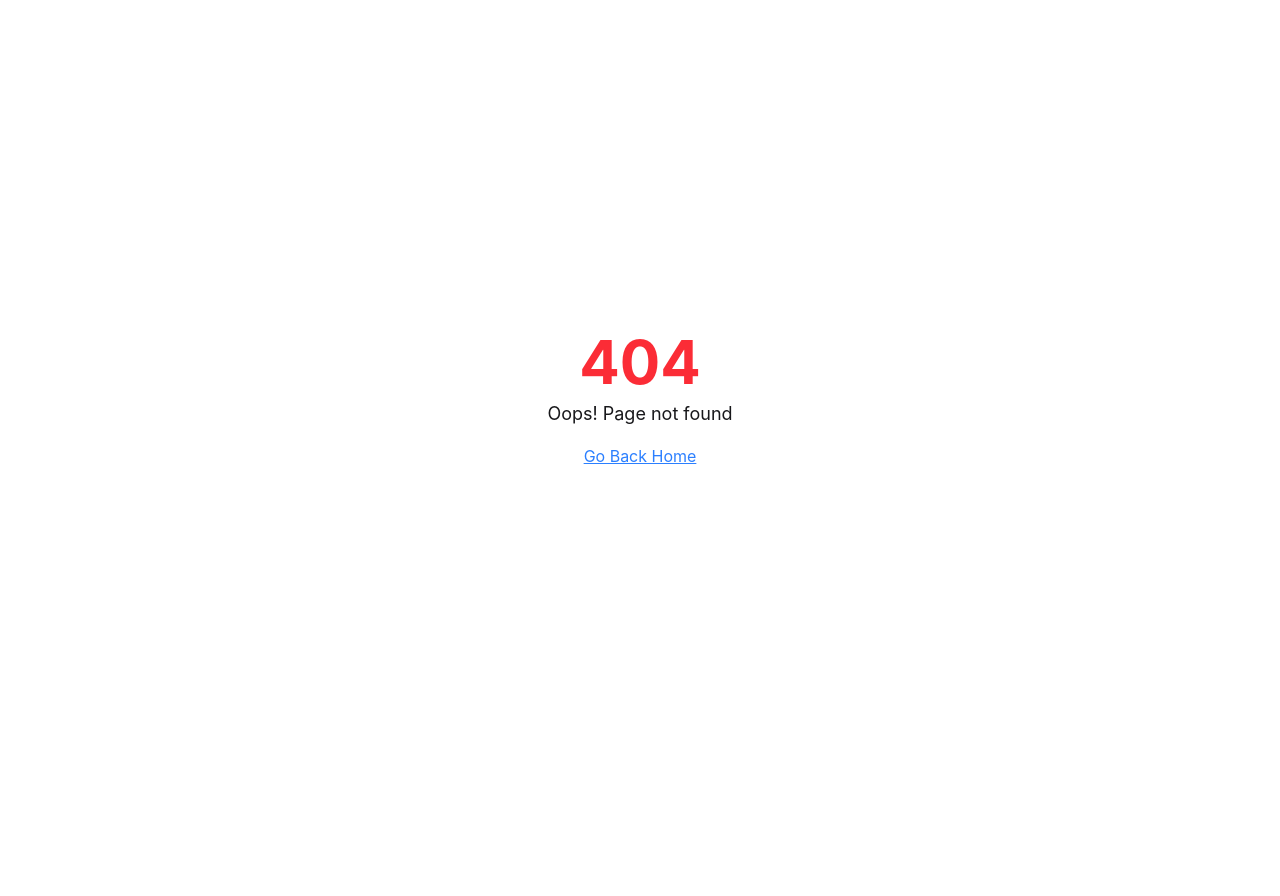
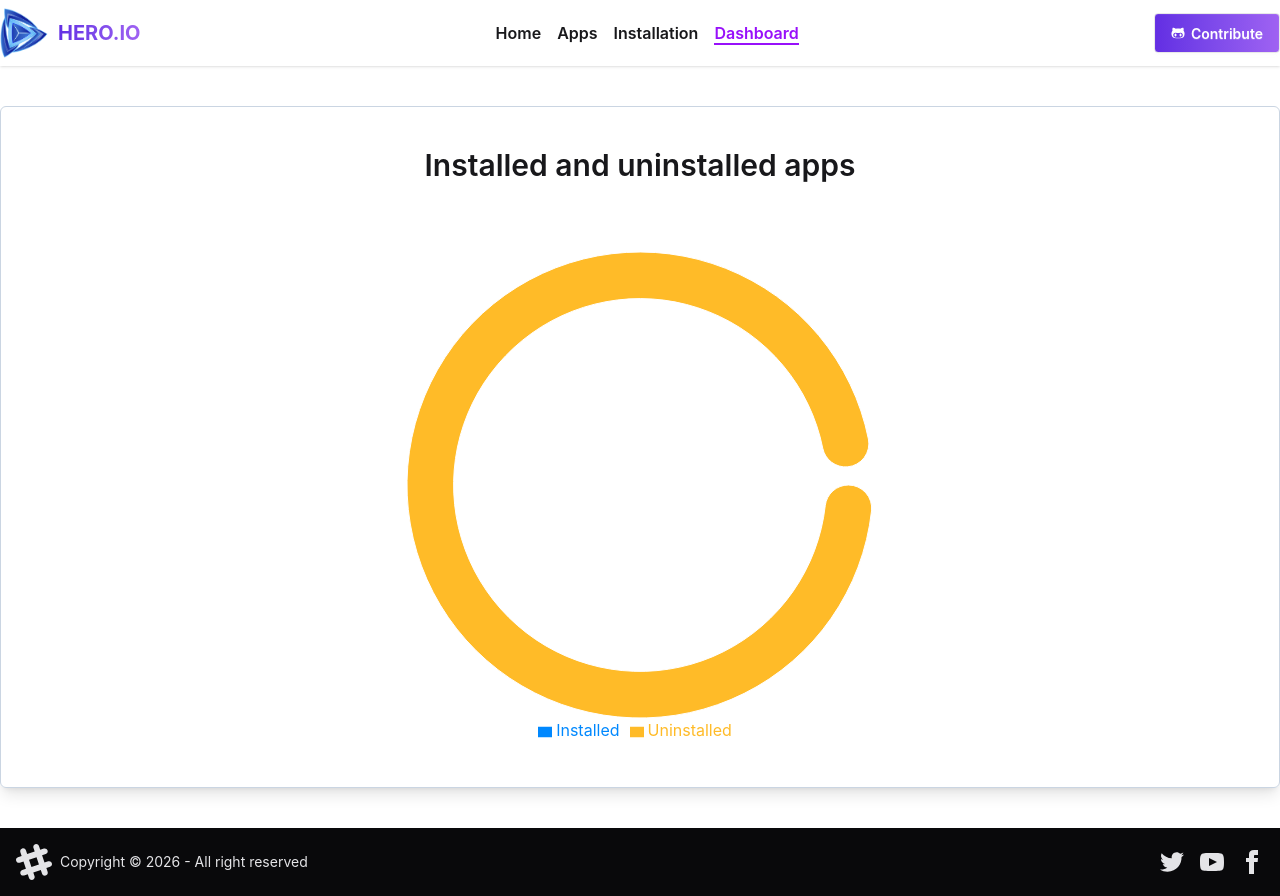
Before and after one commit to Dinislamj6/apps-play-store, a React (Vite) app: page /dashboard in a window 1280 px wide. Before the commit this address had no page. Before the commit the page ends 800 px from the top, so only its background shows below. Built offline with nearby package versions, Linux system fonts and the light colour scheme.

Commit message:
added dashboard page

```diff
--- a/package.json
+++ b/package.json
@@ -17,6 +17,7 @@
     "react-router": "^7.14.1",
     "react-spinners": "^0.17.0",
     "react-toastify": "^11.0.5",
+    "recharts": "^3.8.1",
     "tailwindcss": "^4.2.2"
   },
   "devDependencies": {
--- a/src/component/NavBar.jsx
+++ b/src/component/NavBar.jsx
@@ -11,10 +11,11 @@ const NavBar = () => {
                 <img src={logoImg} alt="Logo"  className='w-[50px]'/>
                 <h2 className='font-bold text-xl bg-linear-to-r from-[#632EE3] to-[#9F62F2] bg-clip-text text-transparent'>HERO.IO</h2>
              </div>
-        <ul  className='flex justify-between items-center gap-4'>
+         <ul  className='flex justify-between items-center gap-4'>
             <li><NavLink to={"/"} className={({isActive}) => `font-semibold ${isActive ? 'text-purple-600 border-b-2 border-purple-600' : ''}`}>Home</NavLink></li>
             <li><NavLink to={"/apps"} className={({isActive}) => `font-semibold ${isActive ? 'text-purple-600 border-b-2 border-purple-600' : ''}`}>Apps</NavLink></li>
             <li><NavLink to={"/install"} className={({isActive}) => `font-semibold ${isActive ? 'text-purple-600 border-b-2 border-purple-600' : ''}`}>Installation</NavLink></li>
+            <li><NavLink to={"/dashboard"} className={({isActive}) => `font-semibold ${isActive ? 'text-purple-600 border-b-2 border-purple-600' : ''}`}>Dashboard</NavLink></li>
 
         </ul>
         <button className='btn bg-linear-to-r from-[#632EE3] to-[#9F62F2] text-white'> <FaGithubAlt />Contribute</button>
--- /dev/null
+++ b/src/pages/dashboard/Dashboard.jsx
@@ -0,0 +1,42 @@
+import React, { useContext } from 'react';
+import { Legend, Pie, PieChart, Tooltip } from 'recharts';
+import { InstallAppsContext } from '../../context/InstallAppsProvider';
+import useApps from '../../hook/useApps';
+
+const Dashboard = () => {
+     const { installApps } = useContext(InstallAppsContext)
+       const {apps, loading} = useApps()
+       const uninstallApps = apps.length - installApps.length;
+       console.log(uninstallApps);
+    const data = [
+        { name: 'Installed', value: installApps.length, fill: '#0088FE' },
+        { name: 'Uninstalled', value: uninstallApps, fill: '#FFBB28' },
+    ]
+    return (
+        <div className='my-10 shadow-lg p-10 rounded-md border border-slate-300 container mx-auto'>
+            <h2 className='font-semibold text-3xl mb-16 text-center'>Installed and uninstalled apps</h2>
+            <PieChart style={{ width: '100%',
+                 maxWidth: '500px',
+                  maxHeight: '80vh',
+                  margin:"auto",
+                   aspectRatio: 1 }} responsive>
+                <Pie
+                    data={data}
+                    innerRadius="80%"
+                    outerRadius="100%"
+                    // Corner radius is the rounded edge of each pie slice
+                    cornerRadius="50%"
+                    fill="#8884d8"
+                    // padding angle is the gap between each pie slice
+                    paddingAngle={5}
+                    dataKey="value"
+                    isAnimationActive={true}
+                />
+                <Tooltip></Tooltip>
+                <Legend></Legend>
+            </PieChart>
+        </div>
+    );
+};
+
+export default Dashboard;
--- a/src/pages/instalation/InstallPage.jsx
+++ b/src/pages/instalation/InstallPage.jsx
@@ -1,5 +1,8 @@
 import React, { useContext } from 'react';
 import InstallAppsProvider, { InstallAppsContext } from '../../context/InstallAppsProvider';
+import { FaDownLong } from 'react-icons/fa6';
+import { FaDownload } from 'react-icons/fa';
+import { IoIosStar } from 'react-icons/io';
 // import { InstallAppsContext } from '../../context/InstallAppsContext';
 
 const InstallPage = () => {
@@ -21,14 +24,29 @@ const InstallPage = () => {
                             <div className='flex gap-2'>
                                 <img src={app.image} alt="" className='h-[50px] w-auto' />
                                 <div>
-                                      <h2 className='font-semibold text-xl'>{app.title}</h2>
+                                    <h2 className='font-semibold text-xl'>{app.title}</h2>
+
+                                    <div className='flex gap-4'>
+                                        <div className='flex items-center text-green-400 font-bold'>
+                                            <FaDownload color='green' />
+                                            {app.downloads}
+                                        </div>
+
+                                        <div className='flex items-center text-orange-400 font-bold'>
+                                            <IoIosStar color='orange' />
+                                            {app.ratingAvg}
+                                        </div>
+
+                                        <div className='flex items-center text-[#627382] font-bold'>
+                                            <p>{app.size}MB</p>
+                                        </div>
+                                    </div>
 
                                 </div>
                             </div>
-                            <button onClick={() => handelUninstall(app)} className='btn bg-[#00D390]'>Uninstall</button>
+                            <button onClick={() => handelUninstall(app)} className='btn bg-[#00D390] text-white'>Uninstall</button>
                         </div>
                     </div>
-
                 })
             }
         </div>
--- a/src/router/Router.jsx
+++ b/src/router/Router.jsx
@@ -5,6 +5,7 @@ import HomePage from "../pages/homePage/HomePage";
 import Apps from "../pages/apps/Apps";
 import InstallPage from "../pages/instalation/installPage";
 import AppsDetails from "../pages/appdetails/AppsDetails";
+import Dashboard from "../pages/dashboard/Dashboard";
 
 export const router = createBrowserRouter(
   [
@@ -30,6 +31,10 @@ export const router = createBrowserRouter(
         {
           path: "/install",
           element: <InstallPage></InstallPage>
+        },
+        {
+          path: "/dashboard",
+          element: <Dashboard></Dashboard>
         }
       ],
 
```
Also changed, not shown: src/pages/apps/Apps.jsx (+0 -14 lines), 1 other file (tests, documents, lock files or other folders).
